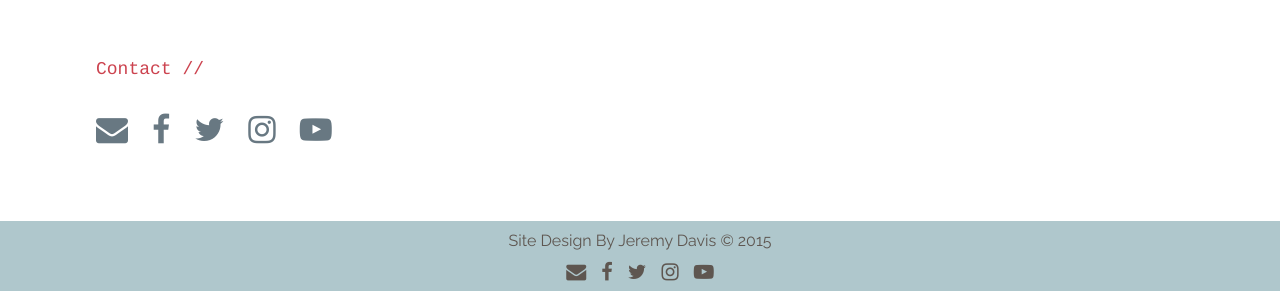
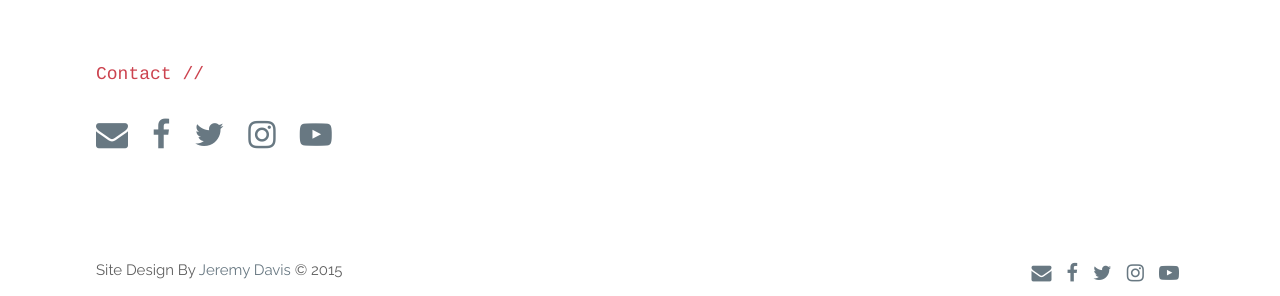
Before and after one commit to jeremybdavis/rh-wp, a PHP site: page / in a window 1280 px wide. Shown: the part 1109-1405 px from the top of the page. Run offline with PHP 8.4, Linux system fonts and the light colour scheme; some libraries are stand-ins or nearby versions; some web fonts are replaced.

Commit message:
Added additional responsive and design details

```diff
--- a/static/css/style.css
+++ b/static/css/style.css
@@ -25,9 +25,11 @@ header {
   padding: 10px 0;
   text-align: center; }
   header nav {
-    padding: 5px 0 0 0; }
+    padding: 5px 0; }
     header nav a {
       color: #CC434F; }
+      header nav a:hover {
+        color: #dc7f87; }
     header nav li {
       font-family: 'Cousine';
       padding: 0 25px; }
@@ -68,6 +70,13 @@ main {
     color: #CC434F;
     font-size: 18px;
     font-weight: 400; }
+  main .bio {
+    float: left;
+    display: block;
+    margin-right: 2.35765%;
+    width: 100%; }
+    main .bio:last-child {
+      margin-right: 0; }
     main .bio h1 {
       letter-spacing: 0.3em;
       font-size: 18px;
@@ -87,7 +96,8 @@ main {
         float: left;
         display: block;
         margin-right: 2.35765%;
-      width: 48.82117%; }
+        width: 48.82117%;
+        padding: 25px 0 0 0; }
         main .bio .bio-content:last-child {
           margin-right: 0; }
       main .bio img {
@@ -104,7 +114,7 @@ main {
         display: block;
         margin-right: 2.35765%;
         width: 48.82117%;
-      padding: 45px 45px 0 0px; }
+        padding: 45px 45px 0 0; }
         main .bio .bio-content:last-child {
           margin-right: 0; }
       main .bio img {
@@ -117,24 +127,48 @@ main {
           margin-right: 0; } }
   main .contact {
     clear: both;
-    padding-top: 50px; }
+    padding-top: 50px;
+    text-align: center; }
+    @media (min-width: 1024px) {
+      main .contact {
+        text-align: left; } }
     main .contact .social {
       padding: 20px 0 0 0; }
       main .contact .social i {
         padding: 0 20px 0 0; }
+      main .contact .social a:hover {
+        color: #d6e6e6; }
 
 footer {
   height: 70px;
   margin: 75px 0 0 0;
-  background-color: #afc7cc;
-  color: #5e5650; }
-  footer a {
-    color: #5e5650; }
+  color: #616161; }
+  footer a:hover {
+    color: #d6e6e6; }
   footer .footer-content {
     text-align: center;
     padding: 10px 0 0 0; }
+    @media (min-width: 768px) and (max-width: 1023px) {
+      footer .footer-content {
+        padding: 35px 0 0 0; } }
+    @media (min-width: 1024px) {
+      footer .footer-content {
+        padding: 35px 0 0 0; } }
   footer .footer-l {
-    padding: 0 0 10px 0; }
+    padding: 0 0 10px 0;
+    font-size: 15px; }
+    @media (min-width: 768px) and (max-width: 1023px) {
+      footer .footer-l {
+        float: left; } }
+    @media (min-width: 1024px) {
+      footer .footer-l {
+        float: left; } }
+  @media (min-width: 768px) and (max-width: 1023px) {
+    footer .footer-r {
+      float: right; } }
+  @media (min-width: 1024px) {
+    footer .footer-r {
+      float: right; } }
   footer .footer-links {
     font-size: 20px; }
     footer .footer-links li {
--- a/static/index.html
+++ b/static/index.html
@@ -58,13 +58,11 @@
 
       </section>
 
-    </main>
-
       <footer>
 
         <div class="footer-content">
           <div class="footer-l">
-          <a href="#">Site Design By Jeremy Davis</a> &copy; 2015
+            Site Design By <a href="#">Jeremy Davis</a> &copy; 2015
           </div>
 
           <div class="footer-r">
@@ -80,5 +78,7 @@
 
       </footer>
 
+    </main>
+
   </body>
 </html>
--- a/static/sass/style.scss
+++ b/static/sass/style.scss
@@ -45,10 +45,14 @@ header {
   text-align: center;
 
   nav {
-    padding: 5px 0 0 0;
+    padding: 5px 0;
 
     a {
       color: #CC434F;
+
+      &:hover {
+        color: lighten(#cc434f, 15%);
+      }
     }
 
     li {
@@ -103,6 +107,7 @@ main {
   }
 
   .bio {
+    @include span-columns(12);
     h1 {
       letter-spacing: 0.3em;
       font-size: 18px;
@@ -121,6 +126,7 @@ main {
     @include tablet {
       .bio-content {
         @include span-columns(6);
+        padding: 25px 0 0 0;
       }
       img {
         @include span-columns(6);
@@ -131,7 +137,7 @@ main {
     @include desktop {
       .bio-content {
         @include span-columns(6);
-        padding: 45px 45px 0 0px;
+        padding: 45px 45px 0 0;
       }
       img {
         @include span-columns(6);
@@ -143,11 +149,22 @@ main {
   .contact {
     clear: both;
     padding-top: 50px;
+    text-align: center;
+
+    @include desktop {
+      text-align: left;
+    }
 
     .social {
       padding: 20px 0 0 0;
       i {
         padding: 0 20px 0 0;
+      }
+
+      a {
+        &:hover {
+          color: #d6e6e6;
+        }
       }
     }
   }
@@ -157,20 +174,48 @@ main {
 footer {
   height: 70px;
   margin: 75px 0 0 0;
-  background-color: #afc7cc;
-  color: #5e5650;
+  color: #616161;
 
   a {
-    color: #5e5650;
+    &:hover {
+      color: #d6e6e6;
+    }
   }
 
   .footer-content {
     text-align: center;
     padding: 10px 0 0 0;
+
+    @include tablet {
+      padding: 35px 0 0 0;
+    }
+
+    @include desktop {
+      padding: 35px 0 0 0;
+    }
   }
 
   .footer-l {
     padding: 0 0 10px 0;
+    font-size: 15px;
+
+    @include tablet {
+      float: left;
+    }
+
+    @include desktop {
+      float: left;
+    }
+  }
+
+  .footer-r {
+    @include tablet {
+      float: right;
+    }
+
+    @include desktop {
+      float: right;
+    }
   }
 
   .footer-links {
```
Also changed, not shown: 1 other file. Lines whose indentation alone changed are shown as unchanged.
